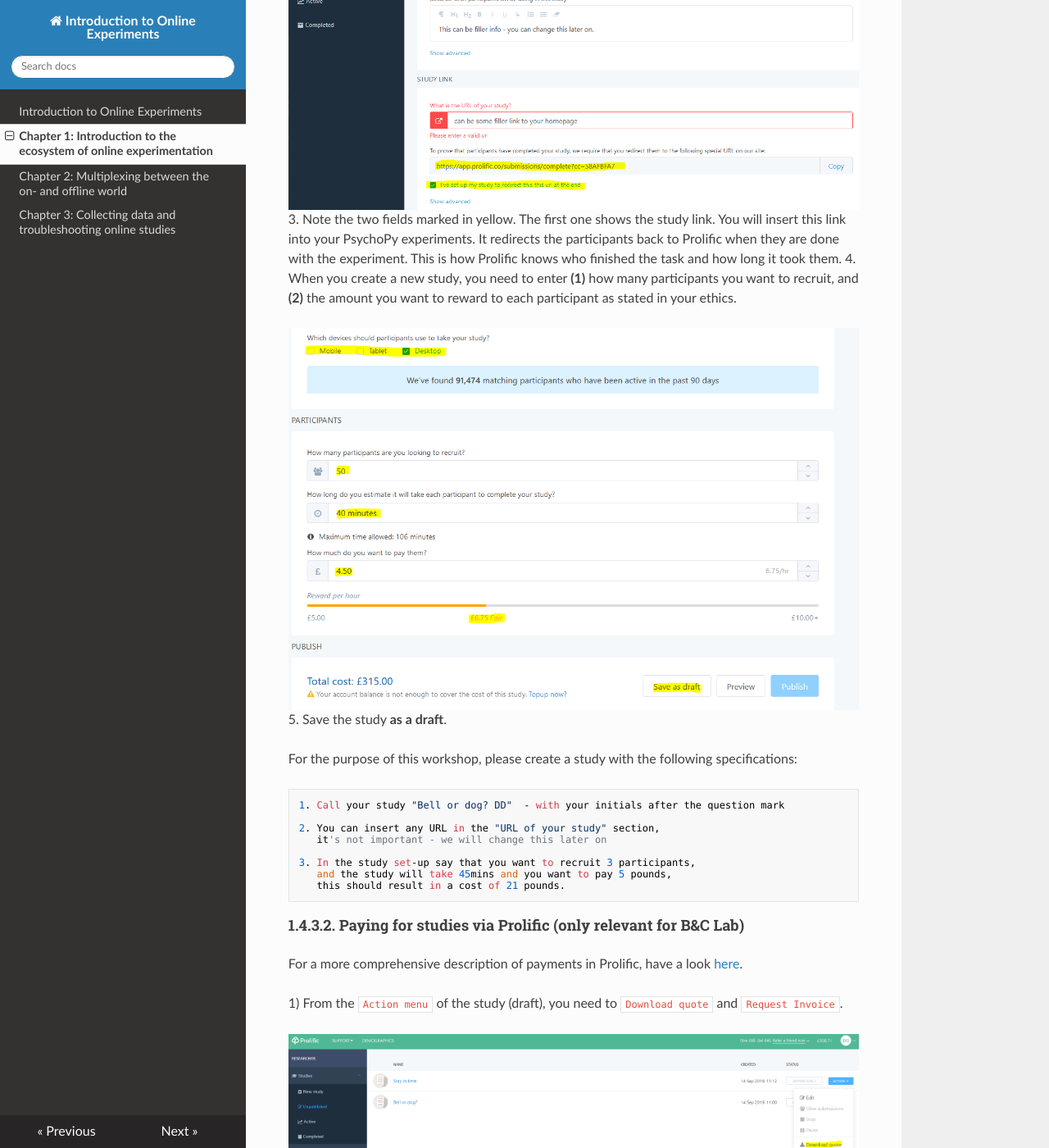
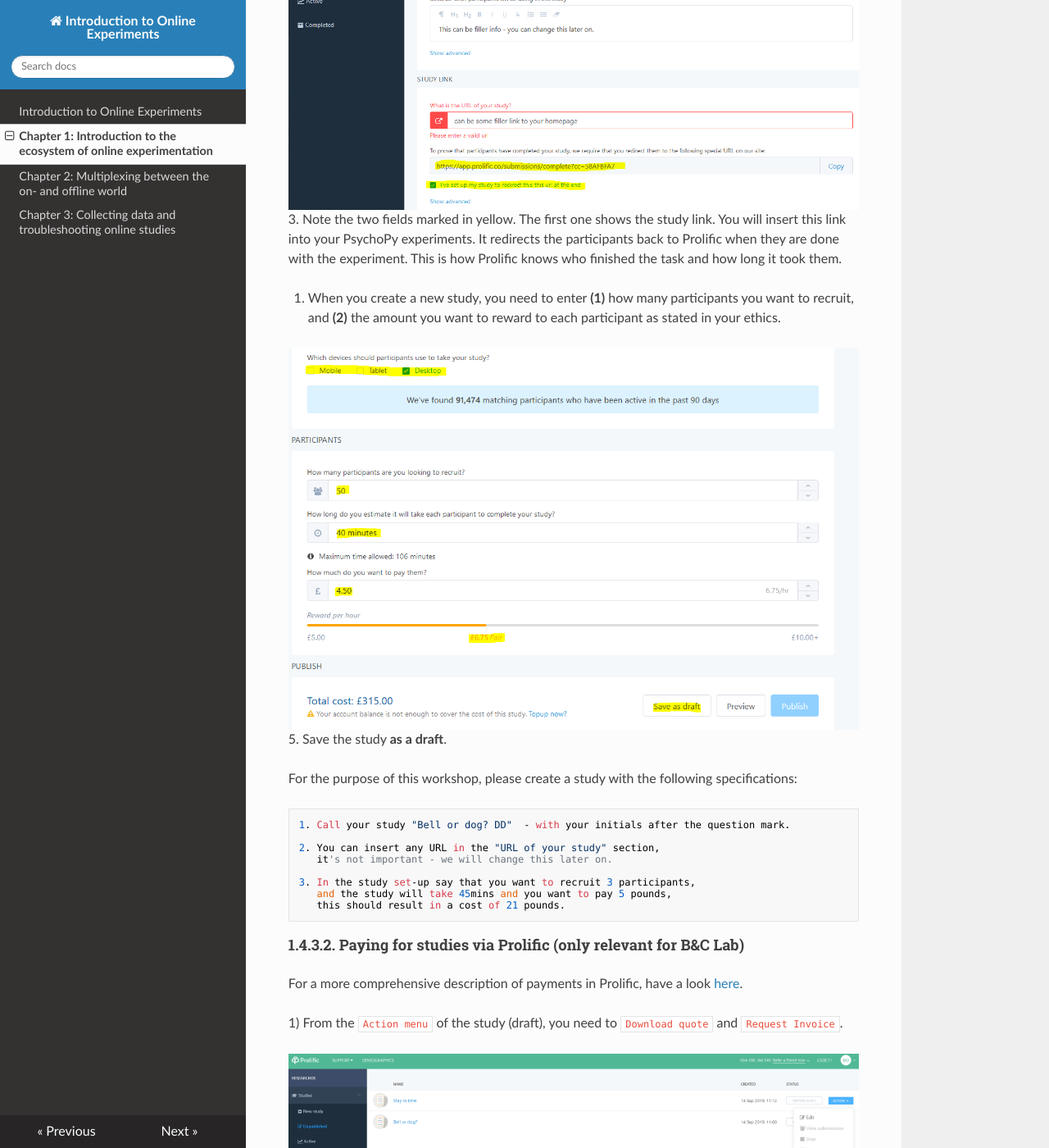
Before and after one commit to onlinews/online_ws, an MkDocs documentation site: the page built from docs/Ch_1_GettingStarted.md, in a window 1280 px wide and 1400 px high, scrolled down 7204 px. Shown: the whole window at 82% size. Built offline with MkDocs 1.6.1, drawn with Linux system fonts in a browser that asks for light colours; nearby versions of some CDN libraries.

````diff
--- a/docs/Ch_1_GettingStarted.md
+++ b/docs/Ch_1_GettingStarted.md
@@ -104,23 +104,24 @@
 ### 1.4.3.1. Create a Prolific study
 In the following chapters we will advertise our study via Prolific, thus we will go through one example specifically. But in case you have not created any studies in Prolific yet, now is the time to try it out.
 
-1.	After creating an account, add a VAT number via the ACCOUNT tab of Prolific. The universal university VAT number is ```GB125506730```. This will make payment claims much easier in the future.
-2.	Next, you need to create/add a new study on Prolific.  Give the study a meaningful name - this is important as you will use it to claim participant money from the financial department of Experimental Psychology or Psychiatry. For the rest you can add placeholder information/links – these you can change later on at any time. They are irrelevant at this stage.
+1.  After creating an account, add a VAT number via the ACCOUNT tab of Prolific. The universal university VAT number is ```GB125506730```. This will make payment claims much easier in the future.
+2.  Next, you need to create/add a new study on Prolific.  Give the study a meaningful name - this is important as you will use it to claim participant money from the financial department of Experimental Psychology or Psychiatry. For the rest you can add placeholder information/links – these you can change later on at any time. They are irrelevant at this stage.
 
 ![Create Online Study in Prolific](./img/ProlificNewStudy1.PNG)
-3. Note the two fields marked in yellow. The first one shows the study link. You will insert this link into your PsychoPy experiments. It redirects the participants back to Prolific when they are done with the experiment. This is how Prolific knows who finished the task and how long it took them.
-4. When you create a new study, you need to enter **(1)** how many participants you want to recruit, and **(2)** the amount you want to reward to each participant as stated in your ethics.
+3.  Note the two fields marked in yellow. The first one shows the study link. You will insert this link into your PsychoPy experiments. It redirects the participants back to Prolific when they are done with the experiment. This is how Prolific knows who finished the task and how long it took them.
+
+4.  When you create a new study, you need to enter **(1)** how many participants you want to recruit, and **(2)** the amount you want to reward to each participant as stated in your ethics.
 
 ![Create Online Study in Prolific](./img/ProlificNewStudy2.PNG)
-5. Save the study **as a draft**.
+5.  Save the study **as a draft**.
 
 
 For the purpose of this workshop, please create a study with the following specifications:
 ```
-1. Call your study "Bell or dog? DD"  - with your initials after the question mark
+1. Call your study "Bell or dog? DD"  - with your initials after the question mark.
 
 2. You can insert any URL in the "URL of your study" section,
-   it's not important - we will change this later on
+   it's not important - we will change this later on.
 
 3. In the study set-up say that you want to recruit 3 participants,
    and the study will take 45mins and you want to pay 5 pounds,
````
